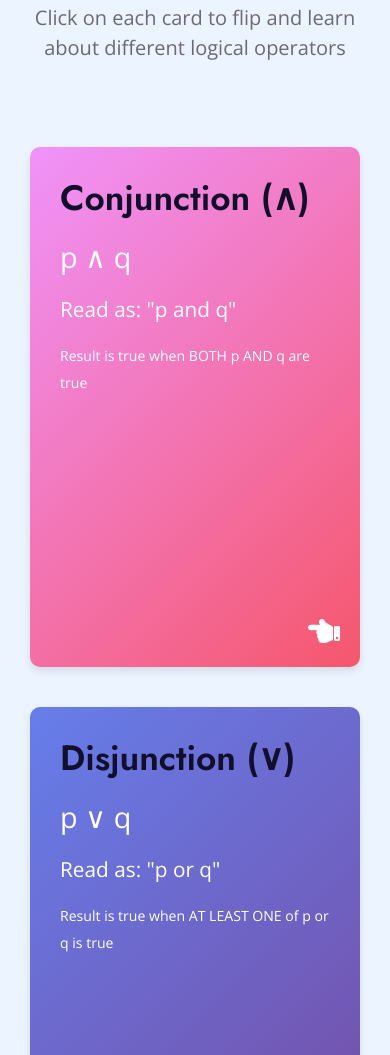
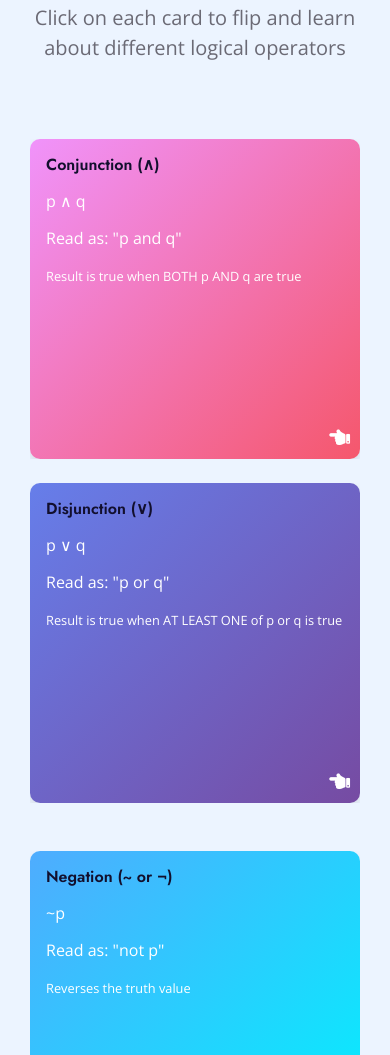
Before and after one commit to Jhunmarkkk/Logic_and_Computer_Addition-MMW, a plain HTML site: page index.html in a window 390 px wide. Shown: the part 2727-3782 px from the top of the page. Drawn offline with nearby package versions, Linux system fonts and the light colour scheme.

Commit message:
Fix Container Size

```diff
--- a/index.html
+++ b/index.html
@@ -205,6 +205,70 @@
         .chapter4-table-black {
             color: #222 !important;
         }
+
+        @media (max-width: 600px) {
+  .operator-card-inner {
+    height: auto !important;
+    min-height: 320px;
+    max-height: 80vw;
+    /* enable vertical scroll if content is too long */
+    overflow-y: auto;
+    padding-bottom: 15px;
+  }
+  .operator-front, .operator-back {
+    padding: 16px !important;
+    font-size: 1rem !important;
+  }
+  .operator-back ul,
+  .operator-front ul,
+  .operator-back p,
+  .operator-front p,
+  .operator-back h3,
+  .operator-front h3 {
+    font-size: 1rem !important;
+    line-height: 1.3;
+  }
+  .operator-card {
+    margin: 12px 0;
+  }
+  .operator-card .fa-hand-point-left {
+    font-size: 1.3em !important;
+    bottom: 10px !important;
+    right: 10px !important;
+  }
+}
+
+@media (max-width: 600px) {
+    .operator-card-inner {
+      height: auto !important;
+      min-height: 320px;
+      max-height: 80vw;
+      /* enable vertical scroll if content is too long */
+      overflow-y: auto;
+      padding-bottom: 15px;
+    }
+    .operator-front, .operator-back {
+      padding: 16px !important;
+      font-size: 1rem !important;
+    }
+    .operator-back ul,
+    .operator-front ul,
+    .operator-back p,
+    .operator-front p,
+    .operator-back h3,
+    .operator-front h3 {
+      font-size: 1rem !important;
+      line-height: 1.3;
+    }
+    .operator-card {
+      margin: 12px 0;
+    }
+    .operator-card .fa-hand-point-left {
+      font-size: 1.3em !important;
+      bottom: 10px !important;
+      right: 10px !important;
+    }
+  }
     </style>
 </head>
 
```
